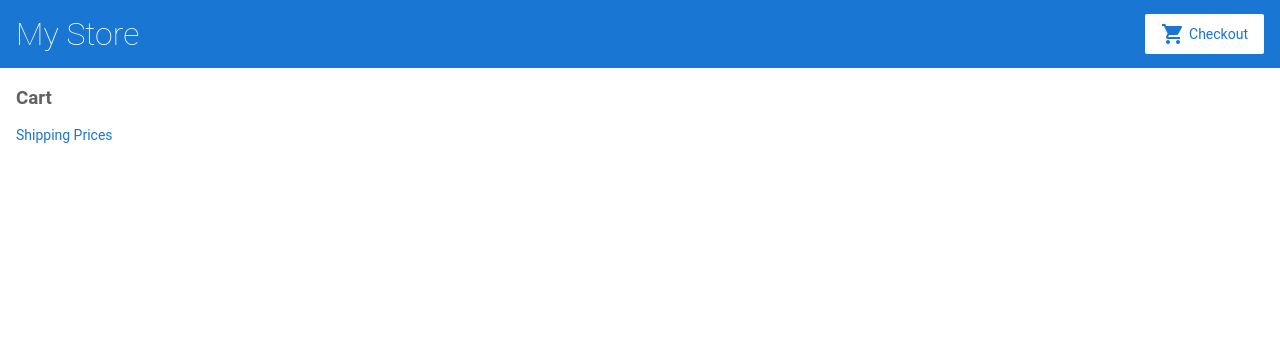
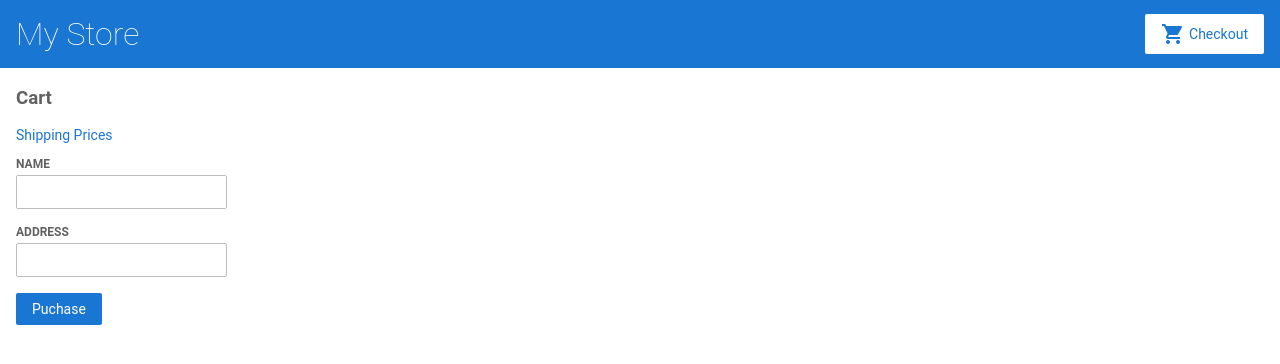
Before and after one commit to lucaspaq/angularTutorialStore, an Angular app: page /cart in a window 1280 px wide. Shown: the top 364 px of the page. Built offline with nearby package versions, Linux system fonts and the light colour scheme.

Commit message:
Using forms for user input

```diff
--- a/src/app/cart/cart.component.html
+++ b/src/app/cart/cart.component.html
@@ -1,10 +1,30 @@
 <h3>Cart</h3>
+
 <p>
   <a routerLink="/shipping">Shipping Prices</a>
 </p>
+
 <div class="cart-item" *ngFor="let item of items">
   <span> {{ item.name }} </span>
   <span> {{ item.price | currency }} </span>
+</div>
+
+<form [formGroup]="checkoutForm" (ngSubmit)="onSubmit()">
+
+  <div>
+    <label for="name">
+      Name
+    </label>
+    <input id="name" type="text" formControlName="name">
+  </div>
+
+  <div>
+    <label for="address">
+      Address
+    </label>
+    <input id="address" type="text" formControlName="address">
+  </div>
 
 
-</div>
+  <button class="button" type="submit">Puchase</button>
+</form>
--- a/src/app/cart/cart.component.ts
+++ b/src/app/cart/cart.component.ts
@@ -1,5 +1,6 @@
 import { Component } from '@angular/core';
 import { CartService } from '../cart.service'
+import { FormBuilder } from '@angular/forms'
 
 @Component({
   selector: 'app-cart',
@@ -8,8 +9,23 @@ import { CartService } from '../cart.service'
 })
 export class CartComponent {
   items = this.cartService.getItems();
+
+  checkoutForm = this.formBuilder.group({
+    name: '',
+    address: ''
+  })
+
+
   constructor(
-    private cartService: CartService
+    private cartService: CartService,
+    private formBuilder: FormBuilder,
   ) { }
 
+  onSubmit(): void {
+    //process checkout data here
+    this.items = this.cartService.clearCart();
+    console.warn('Your order has been submitted', this.checkoutForm.value);
+    this.checkoutForm.reset();
+  }
+
 }
```
